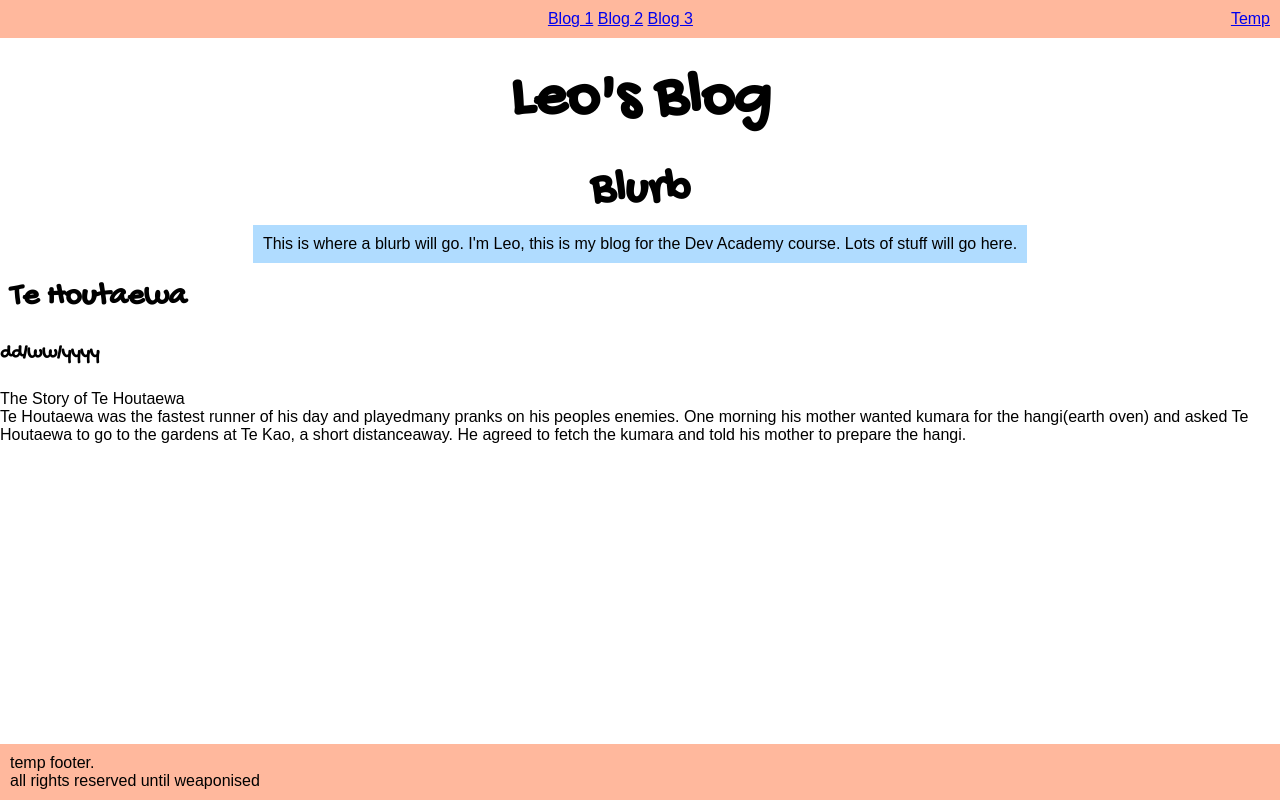
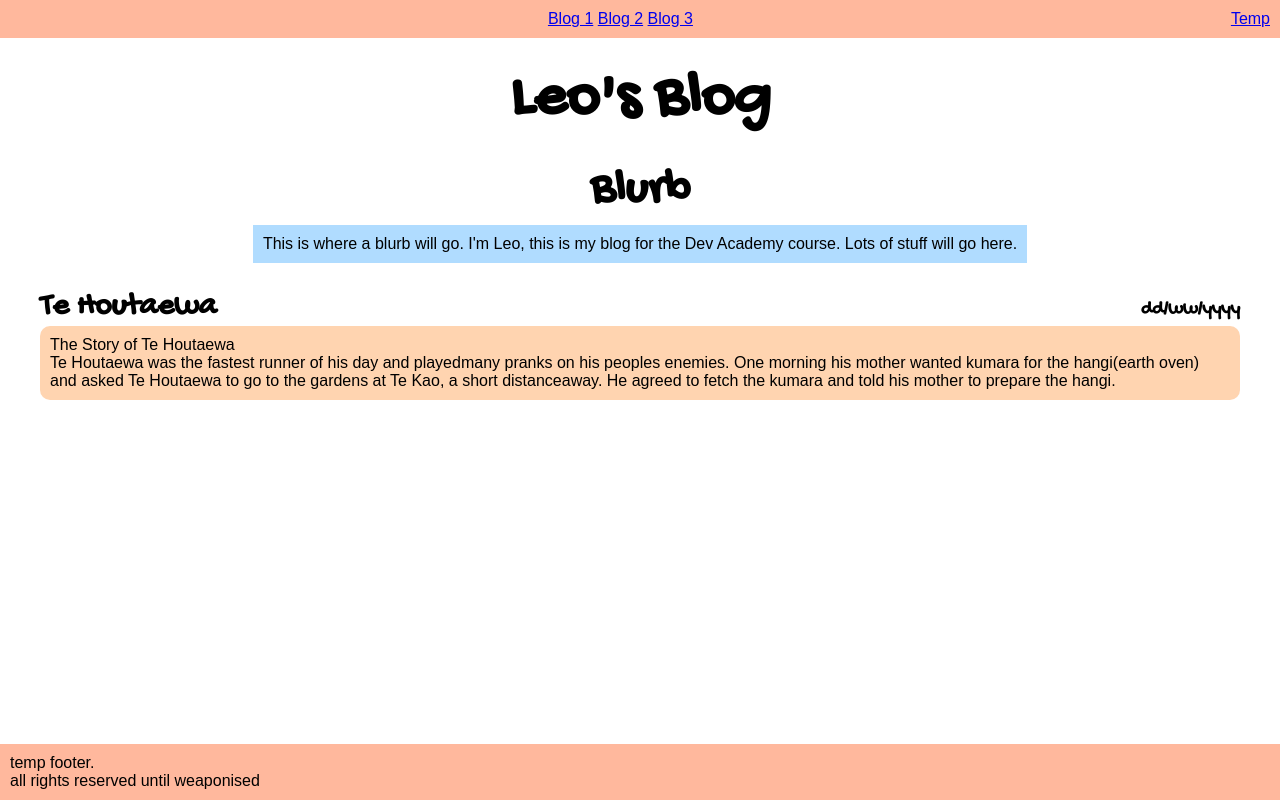
Before and after one commit to NervousBird/NervousBird.github.io, a plain HTML site: page index.html in a window 1280 px wide. Drawn offline with Linux system fonts and the light colour scheme; a web font is replaced by a local one.

Commit message:
Add basic blog item styling

```diff
--- a/index.html
+++ b/index.html
@@ -39,8 +39,10 @@
           </div>
         </div>
         <div class="blog-container">
-          <h3 class="blog-header">Te Houtaewa</h3>
-          <h4 class="blog-date">dd/ww/yyyy</h4>
+          <div class="blog-header">
+            <h3 class="blog-title">Te Houtaewa</h3>
+            <h4 class="blog-date">dd/ww/yyyy</h4>
+          </div>
           <div class="blog-content">
             <p>
               The Story of Te Houtaewa<br />Te Houtaewa was the fastest runner
--- a/styles/main.css
+++ b/styles/main.css
@@ -26,6 +26,7 @@ h3 {
 
 h4 {
   font-size: 1.2rem;
+  margin: 5px;
 }
 
 nav {
@@ -91,7 +92,33 @@ p {
   margin: 5px;
 }
 
+/* Blog */
+.blog-container {
+  display: flex;
+  flex-direction: column;
+  margin: 20px;
+  max-width: 1200px;
+}
 
+.blog-header {
+  display: flex;
+  flex-direction: row;
+  justify-content: space-between;
+  align-items: baseline;
+}
+
+.blog-date,
+.blog-title {
+  padding: 0px;
+  margin: 0px;
+}
+
+.blog-content {
+  background-color: #ffd4b0;
+  border-radius: 10px;
+  padding: 10px;
+  margin: 0px;
+}
 
 
 
```
